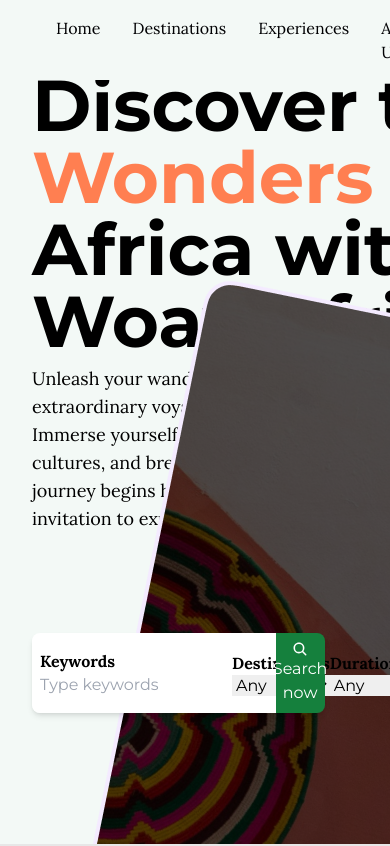
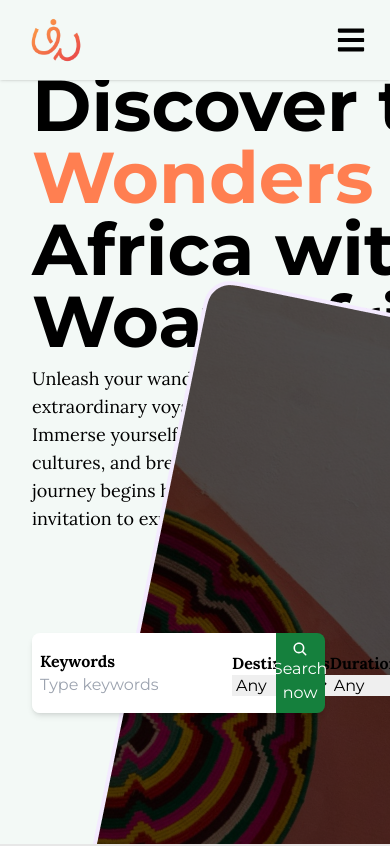
Before and after one commit to smeetinc/woawafrica, a React (Create React App) app: page / in a window 390 px wide. Shown: the top 846 px of the page. Built offline with nearby package versions, Linux system fonts and the light colour scheme.

Commit message:
updated nav responsiveness and logo

```diff
--- a/src/components/NavBar.jsx
+++ b/src/components/NavBar.jsx
@@ -1,8 +1,39 @@
+import React, { useState } from "react";
+import { FaBars, FaTimes } from "react-icons/fa";
 import { Link } from "react-router-dom";
-function NavBar() {
+
+const NavBar = () => {
+  const [menu, setMenu] = useState(false);
+  const links = [
+    {
+      id: 1,
+      link: "/",
+      text: "Home",
+    },
+    {
+      id: 2,
+      link: "destinations",
+      text: "Destinations",
+    },
+    {
+      id: 3,
+      link: "experiences",
+      text: "Experiences",
+    },
+    {
+      id: 4,
+      link: "about",
+      text: "About Us",
+    },
+    {
+      id: 5,
+      link: "contact",
+      text: "Contact Us",
+    },
+  ];
   return (
-    <header className="w-full flex justify-between items-center h-fit  px-8 bg-neutral-500 z-20 fixed">
-      <div className="flex gap-6 items-center">
+    <header className="px-4 shadow fixed w-full z-50 bg-neutral-500 h-fit">
+      <nav className="flex justify-between lg:justify-normal gap-6 items-center">
         <div>
           <img
             src="/assets/logopng2.png"
@@ -10,30 +41,46 @@ function NavBar() {
             className="w-20 h-20 object-contain"
           />
         </div>
-        <nav>
-          <ul className="flex gap-8 font-Lora text-shades-300">
-            <Link to="/">
-              <li>Home</li>
-            </Link>
-            <Link to="/destinations">
-              <li>Destinations</li>
-            </Link>
-            <Link to="/experiences">
-              <li>Experiences</li>
-            </Link>
-            <Link to="/about">
-              <li>About Us</li>
-            </Link>
-            <Link to="/contact">
-              <li>Contact Us</li>
-            </Link>
-          </ul>
-        </nav>
-      </div>
-
-      <div className="flex items-center gap-4"></div>
+        <ul className="hidden lg:flex">
+          {links.map(({ id, link, text }) => (
+            <li
+              key={id}
+              className="text-lg ml-4 cursor-pointer hover:scale-105 duration-200 text-gray-600 capitalize"
+            >
+              <Link to={link} smooth duration={500}>
+                {text}
+              </Link>
+            </li>
+          ))}
+        </ul>
+        <div
+          onClick={() => setMenu(!menu)}
+          className="cursor-pointer mr-2 lg:hidden"
+        >
+          {menu ? <FaTimes size={30} /> : <FaBars size={30} />}
+        </div>
+      </nav>
+      {menu && (
+        <ul className="flex flex-col border-0 lg:hidden absolute top-15 right-0 w-full shadow px-4 bg-neutral-500 capitalize">
+          {links.map(({ id, link, text }) => (
+            <li
+              key={id}
+              className="text-center text-lg my-4 mr-4 cursor-pointer hover:scale-105 duration-200 text-gray-600"
+            >
+              <Link
+                onClick={() => setMenu(!menu)}
+                to={link}
+                smooth
+                duration={500}
+              >
+                {text}
+              </Link>
+            </li>
+          ))}
+        </ul>
+      )}
     </header>
   );
-}
+};
 
 export default NavBar;
```
Also changed, not shown: rough.txt (added).
